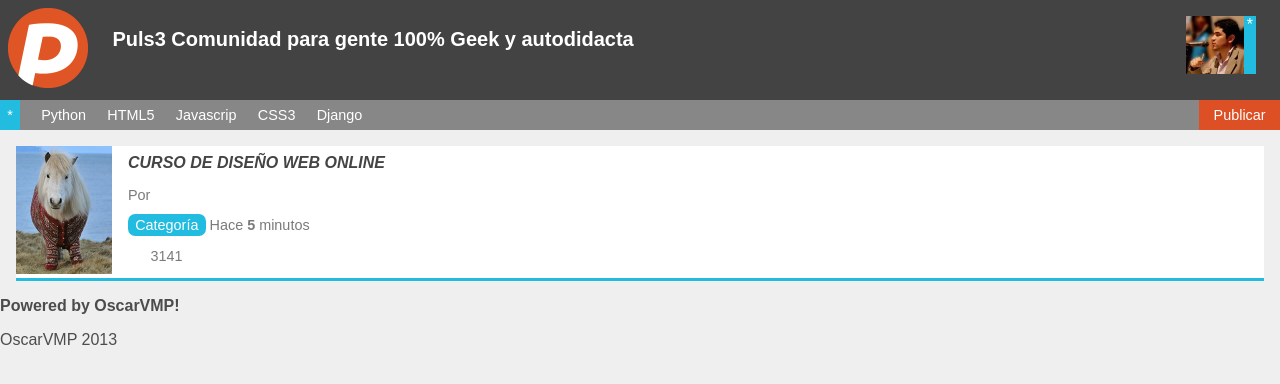
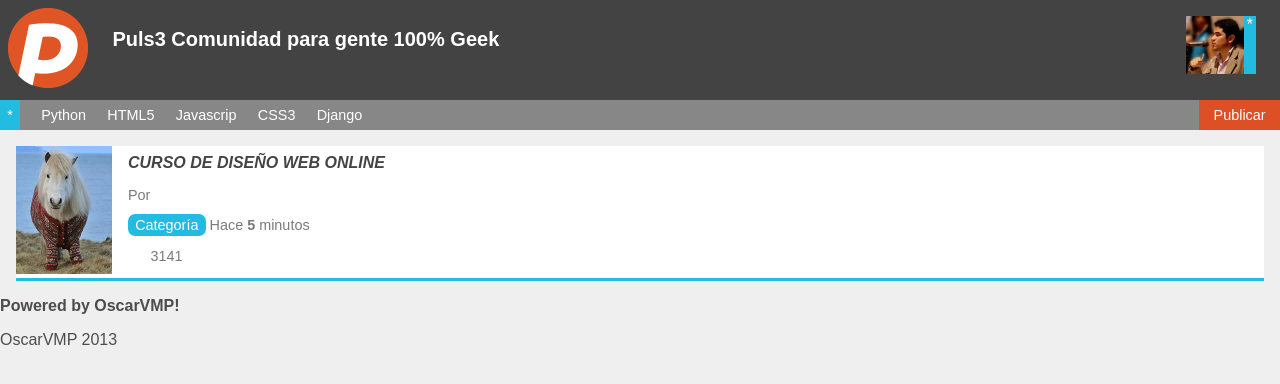
Before and after one commit to oscarvmp/PULS3, a plain HTML site: page index.html in a window 1280 px wide. Drawn offline with Linux system fonts and the light colour scheme; a web font is replaced by a local one.

Commit message:
Nuevo cambio en el título.

```diff
--- a/index.html
+++ b/index.html
@@ -14,7 +14,7 @@
 		<figure id="logo">
 			<img src="logo.png" />
 		</figure>
-		<h1 id="titulo_header">Puls3 Comunidad para gente 100% Geek y autodidacta</h1>
+		<h1 id="titulo_header">Puls3 Comunidad para gente 100% Geek</h1>
 
 		<figure id="avatar">
 		<img src="avatar.jpg" />
```
